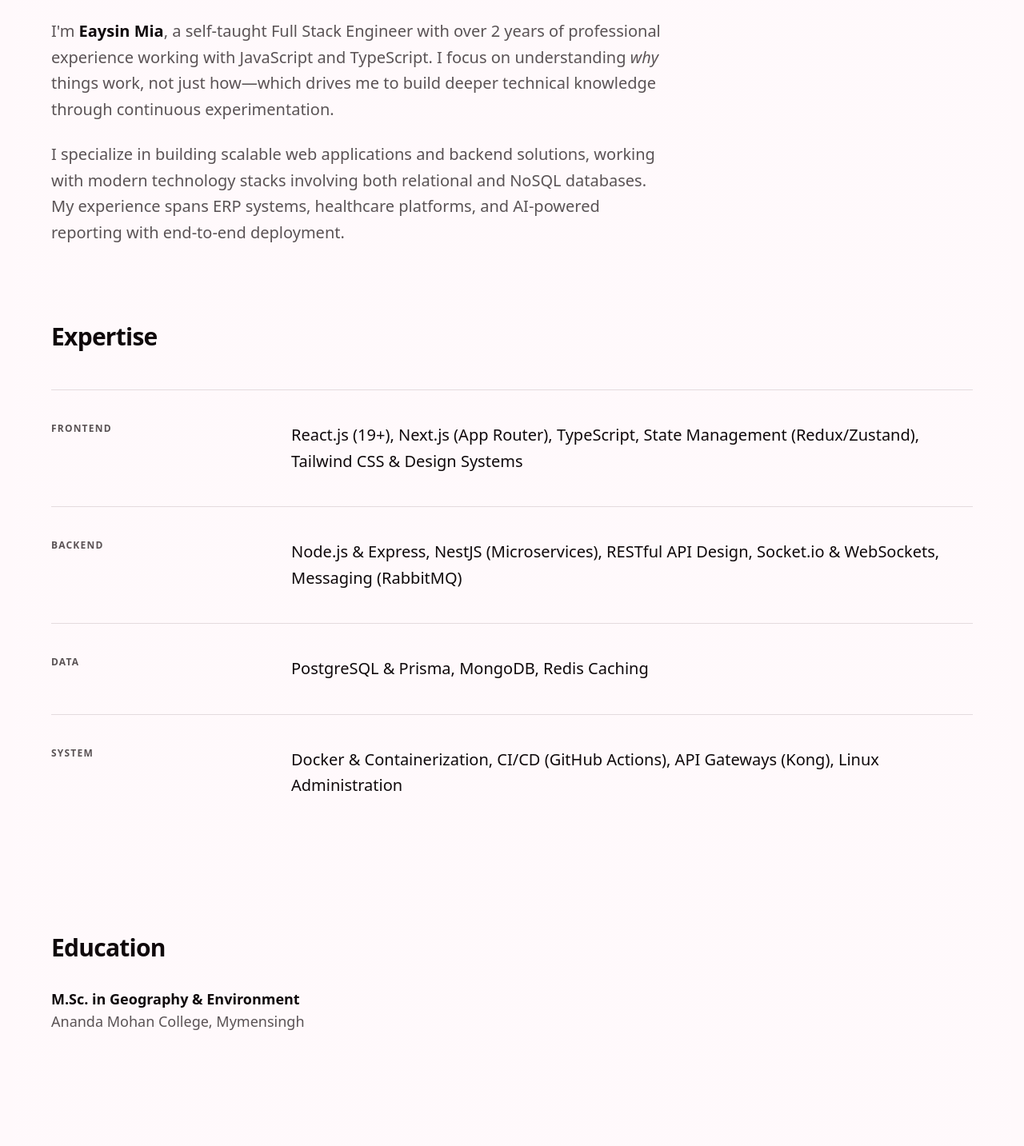
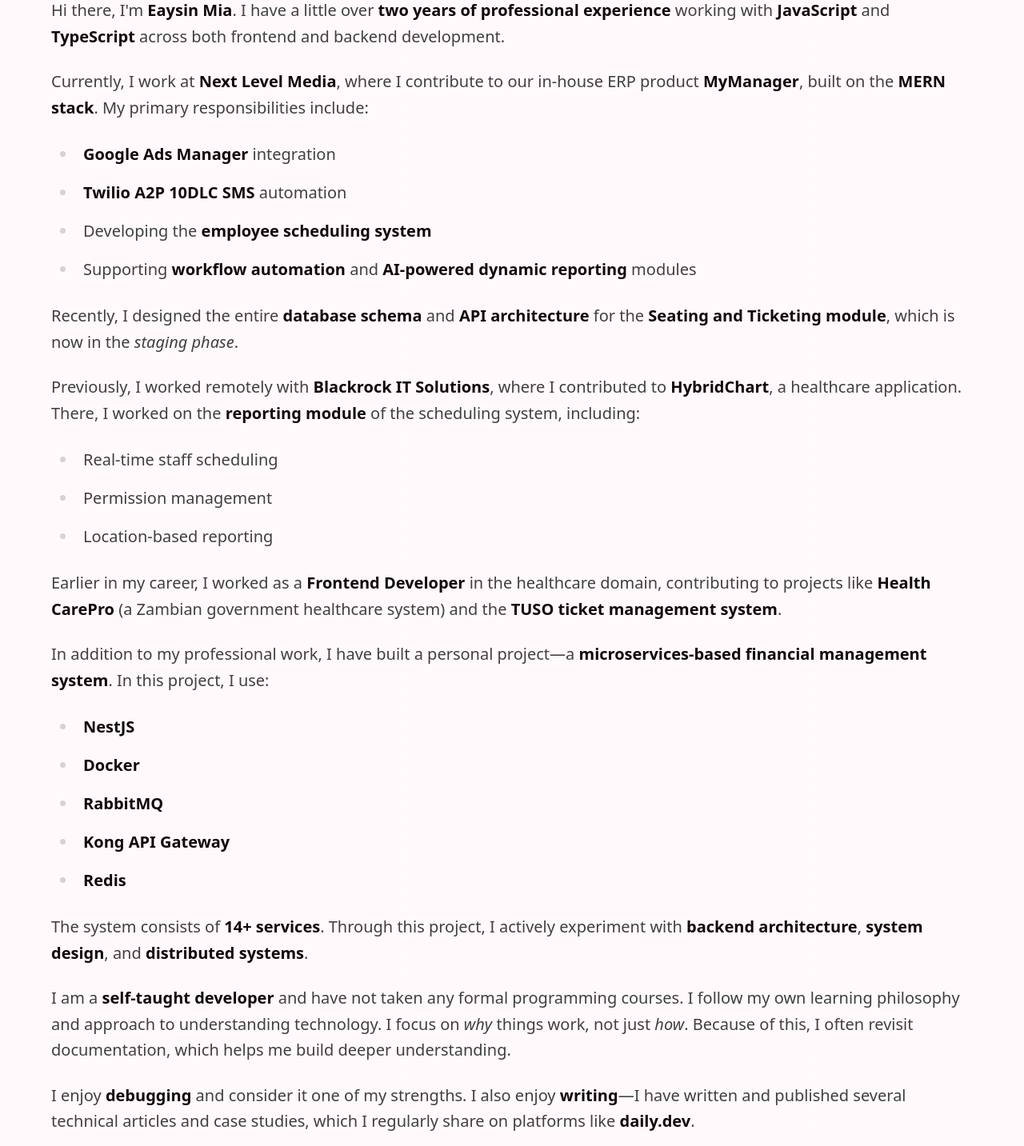
Before and after one commit to meet-eaysin/jainok, a Next.js app: page /about in a window 1280 px wide. Shown: the part 717-2150 px from the top of the page at 80% size. Built offline with nearby package versions, Linux system fonts and the light colour scheme.

Commit message:
feat: udpate aobut page

```diff
--- a/src/app/about/page.tsx
+++ b/src/app/about/page.tsx
@@ -5,9 +5,9 @@
   return (
     <Background>
       <div className="container py-28 lg:py-32">
-        <h2 className="mb-3 font-serif text-4xl leading-tight font-medium md:text-7xl">
+        <h1 className="font-display mb-3 text-5xl leading-tight font-bold md:text-7xl lg:text-8xl">
           About Me
-        </h2>
+        </h1>
         <p className="text-muted-foreground text-lg font-light">
           My personal philosophy and professional journey.
         </p>
--- a/src/components/blocks/about.tsx
+++ b/src/components/blocks/about.tsx
@@ -1,108 +1,160 @@
+import { FileDown } from "lucide-react";
+
+import { Button } from "@/components/ui/button";
+
 const About = () => {
   return (
     <div className="section-padding container">
       {/* Intro Section */}
-      <div className="mb-24 flex flex-col gap-12 lg:flex-row">
-        <div className="lg:w-2/3">
-          <h2 className="font-display mb-8 text-4xl font-bold md:text-5xl lg:text-6xl">
-            My Journey &<br />
-            <span className="text-muted-foreground">Philosophy</span>
-          </h2>
-          <div className="text-muted-foreground space-y-6 text-lg leading-relaxed md:text-xl">
-            <p>
-              I'm{" "}
-              <span className="text-foreground font-semibold">Eaysin Mia</span>,
-              a self-taught Full Stack Engineer with over 2 years of
-              professional experience working with JavaScript and TypeScript. I
-              focus on understanding <span className="italic">why</span> things
-              work, not just how—which drives me to build deeper technical
-              knowledge through continuous experimentation.
-            </p>
-            <p>
-              I specialize in building scalable web applications and backend
-              solutions, working with modern technology stacks involving both
-              relational and NoSQL databases. My experience spans ERP systems,
-              healthcare platforms, and AI-powered reporting with end-to-end
-              deployment.
-            </p>
-          </div>
+      <div className="mb-24">
+        <h2 className="font-display mb-12 text-3xl font-bold tracking-tight md:text-4xl lg:text-5xl">
+          My Journey & <span className="text-muted-foreground">Philosophy</span>
+        </h2>
+
+        <div className="prose prose-neutral dark:prose-invert lg:prose-xl prose-p:leading-relaxed prose-strong:text-foreground prose-strong:font-bold prose-ul:list-disc prose-li:mt-2 max-w-none">
+          <p>
+            Hi there, I'm <strong className="font-semibold">Eaysin Mia</strong>.
+            I have a little over{" "}
+            <strong>two years of professional experience</strong> working with{" "}
+            <strong>JavaScript</strong> and <strong>TypeScript</strong> across
+            both frontend and backend development.
+          </p>
+
+          <p>
+            Currently, I work at <strong>Next Level Media</strong>, where I
+            contribute to our in-house ERP product <strong>MyManager</strong>,
+            built on the <strong>MERN stack</strong>. My primary
+            responsibilities include:
+          </p>
+
+          <ul>
+            <li>
+              <strong>Google Ads Manager</strong> integration
+            </li>
+            <li>
+              <strong>Twilio A2P 10DLC SMS</strong> automation
+            </li>
+            <li>
+              Developing the <strong>employee scheduling system</strong>
+            </li>
+            <li>
+              Supporting <strong>workflow automation</strong> and{" "}
+              <strong>AI-powered dynamic reporting</strong> modules
+            </li>
+          </ul>
+
+          <p>
+            Recently, I designed the entire <strong>database schema</strong> and{" "}
+            <strong>API architecture</strong> for the{" "}
+            <strong>Seating and Ticketing module</strong>, which is now in the{" "}
+            <em>staging phase</em>.
+          </p>
+
+          <p>
+            Previously, I worked remotely with{" "}
+            <strong>Blackrock IT Solutions</strong>, where I contributed to{" "}
+            <strong>HybridChart</strong>, a healthcare application. There, I
+            worked on the <strong>reporting module</strong> of the scheduling
+            system, including:
+          </p>
+
+          <ul>
+            <li>Real-time staff scheduling</li>
+            <li>Permission management</li>
+            <li>Location-based reporting</li>
+          </ul>
+
+          <p>
+            Earlier in my career, I worked as a{" "}
+            <strong>Frontend Developer</strong> in the healthcare domain,
+            contributing to projects like <strong>Health CarePro</strong> (a
+            Zambian government healthcare system) and the{" "}
+            <strong>TUSO ticket management system</strong>.
+          </p>
+
+          <p>
+            In addition to my professional work, I have built a personal
+            project—a{" "}
+            <strong>microservices-based financial management system</strong>. In
+            this project, I use:
+          </p>
+
+          <ul>
+            <li>
+              <strong>NestJS</strong>
+            </li>
+            <li>
+              <strong>Docker</strong>
+            </li>
+            <li>
+              <strong>RabbitMQ</strong>
+            </li>
+            <li>
+              <strong>Kong API Gateway</strong>
+            </li>
+            <li>
+              <strong>Redis</strong>
+            </li>
+          </ul>
+
+          <p>
+            The system consists of <strong>14+ services</strong>. Through this
+            project, I actively experiment with{" "}
+            <strong>backend architecture</strong>,{" "}
+            <strong>system design</strong>, and{" "}
+            <strong>distributed systems</strong>.
+          </p>
+
+          <p>
+            I am a <strong>self-taught developer</strong> and have not taken any
+            formal programming courses. I follow my own learning philosophy and
+            approach to understanding technology. I focus on <em>why</em> things
+            work, not just <em>how</em>. Because of this, I often revisit
+            documentation, which helps me build deeper understanding.
+          </p>
+
+          <p>
+            I enjoy <strong>debugging</strong> and consider it one of my
+            strengths. I also enjoy <strong>writing</strong>—I have written and
+            published several technical articles and case studies, which I
+            regularly share on platforms like <strong>daily.dev</strong>.
+          </p>
+
+          <p>
+            Currently, I am consistently studying <strong>DevOps</strong>,{" "}
+            <strong>cloud technologies</strong>, <strong>microservices</strong>,
+            and <strong>data structures</strong>, and I'm always looking to grow
+            both technically and professionally.
+          </p>
         </div>
-      </div>
 
-      {/* Skills & Technologies Ledger */}
-      <div className="mb-32">
-        <h3 className="font-display mb-12 text-3xl font-bold">Expertise</h3>
-        <div className="space-y-0">
-          <SkillLedger
-            category="Frontend"
-            skills={[
-              "React.js (19+)",
-              "Next.js (App Router)",
-              "TypeScript",
-              "State Management (Redux/Zustand)",
-              "Tailwind CSS & Design Systems",
-            ]}
-          />
-          <SkillLedger
-            category="Backend"
-            skills={[
-              "Node.js & Express",
-              "NestJS (Microservices)",
-              "RESTful API Design",
-              "Socket.io & WebSockets",
-              "Messaging (RabbitMQ)",
-            ]}
-          />
-          <SkillLedger
-            category="Data"
-            skills={["PostgreSQL & Prisma", "MongoDB", "Redis Caching"]}
-          />
-          <SkillLedger
-            category="System"
-            skills={[
-              "Docker & Containerization",
-              "CI/CD (GitHub Actions)",
-              "API Gateways (Kong)",
-              "Linux Administration",
-            ]}
-          />
+        <div className="mt-16">
+          <Button size="lg" className="h-14 rounded-full px-8 text-lg" asChild>
+            <a href="/cv.pdf" download>
+              <FileDown className="mr-2 h-5 w-5" />
+              Download my CV
+            </a>
+          </Button>
         </div>
       </div>
 
       {/* Education */}
-      <div className="mb-24">
-        <h3 className="font-display mb-8 text-3xl font-bold">Education</h3>
-        <p className="text-muted-foreground text-lg">
-          <span className="text-foreground font-semibold">
+      <div>
+        <h2 className="font-display mb-8 border-b pb-4 text-3xl font-bold">
+          Education
+        </h2>
+        <p className="text-lg leading-relaxed">
+          <strong className="text-foreground font-semibold">
             M.Sc. in Geography & Environment
+          </strong>
+          <br />
+          <span className="text-muted-foreground">
+            Ananda Mohan College, Mymensingh
           </span>
-          <br />
-          Ananda Mohan College, Mymensingh
         </p>
       </div>
     </div>
   );
 };
 
-const SkillLedger = ({
-  category,
-  skills,
-}: {
-  category: string;
-  skills: string[];
-}) => (
-  <div className="grid gap-4 border-t py-10 md:grid-cols-4 lg:gap-12">
-    <div className="md:col-span-1">
-      <h4 className="text-muted-foreground font-display text-xs font-bold tracking-widest uppercase">
-        {category}
-      </h4>
-    </div>
-    <div className="md:col-span-3">
-      <p className="text-foreground text-lg leading-relaxed md:text-xl">
-        {skills.join(", ")}
-      </p>
-    </div>
-  </div>
-);
-
 export default About;
```
